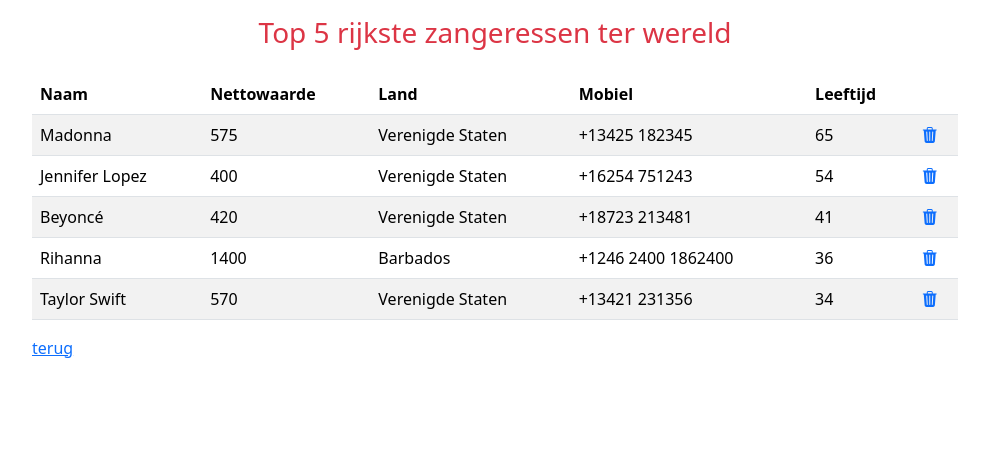
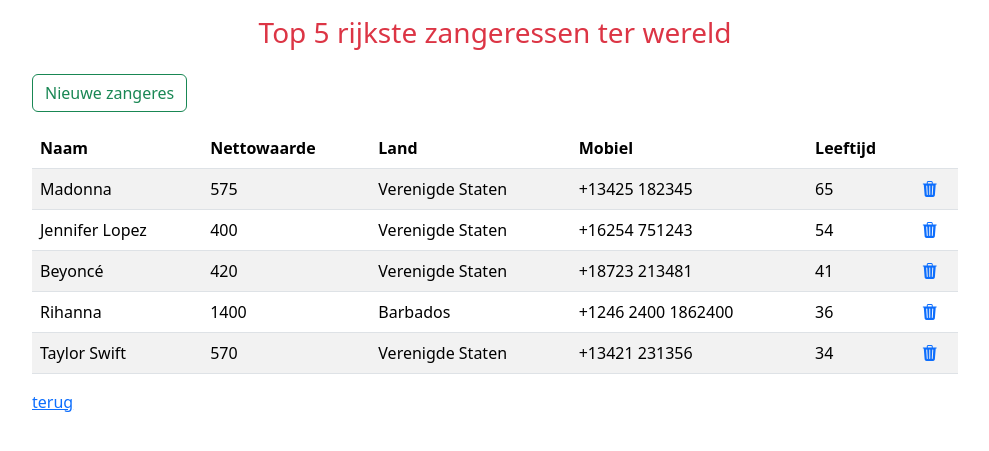
Before and after one commit to adruijter/mvc-startertemplate-2408b, a PHP site: page /zangeressen in a window 1280 px wide. Shown: the top 451 px of the page, without its empty margins (145-1134 px from the left). Run offline with PHP 8.4, Linux system fonts and the light colour scheme; data comes from the database, SQL or seed files in the repository; both versions use the stored data as it was after the commit; data that the repository does not hold is empty.

Commit message:
button gemaaakt

```diff
--- a/app/views/zangeressen/index.php
+++ b/app/views/zangeressen/index.php
@@ -9,6 +9,15 @@
         </div>
         <div class="col-1"></div>
     </div>
+
+    <div class="row mt-3">
+        <div class="col-1"></div>
+        <div class="col-10">
+             <a class="btn btn-outline-success" href="<?= URLROOT; ?>/zangeressen/create" role="button">Nieuwe zangeres</a>
+        </div>
+        <div class="col-1"></div>
+    </div>
+
 
 
     <div class="row mt-3">
```
Also changed, not shown: app/db/createscript.sql (indentation only).
